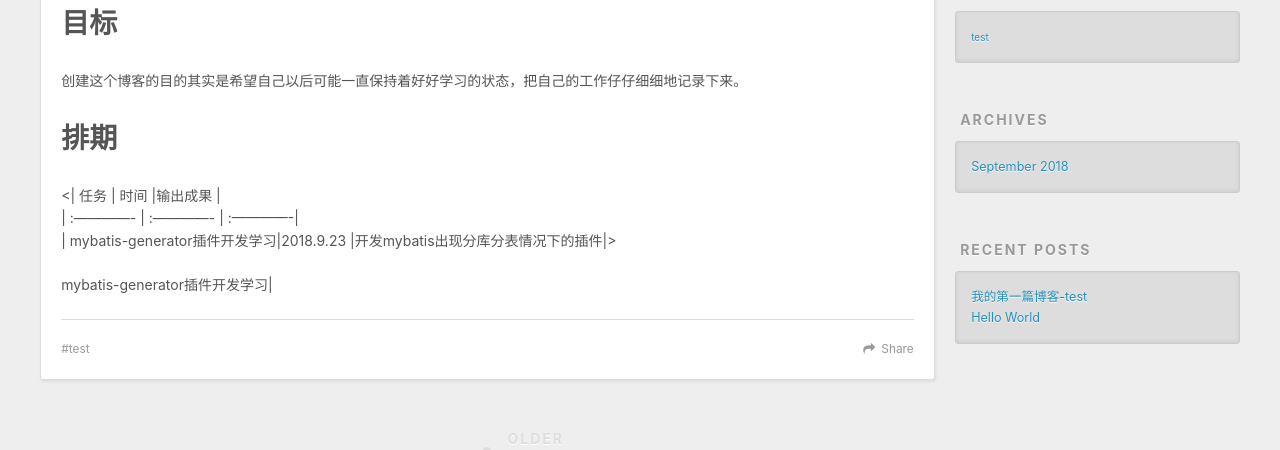
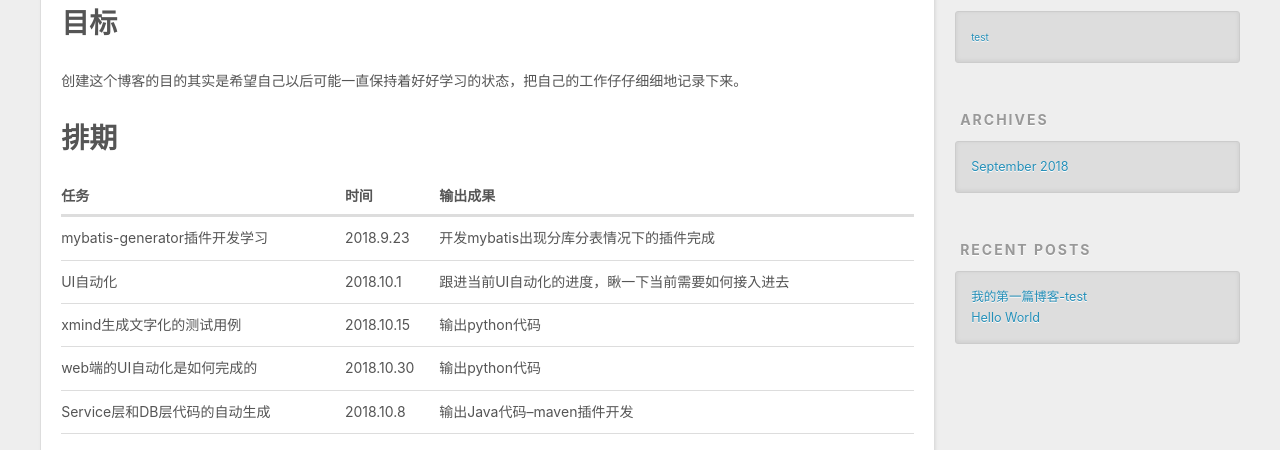
Before and after one commit to becausezhang/milly.github.io, a plain HTML site: page 2018/09/19/我的第一篇博客-test/index.html in a window 1280 px wide. Shown: the part 498-948 px from the top of the page. Drawn offline with nearby package versions, Linux system fonts and the light colour scheme.

Commit message:
Site updated: 2018-09-19 01:36:52

```diff
--- a/2018/09/19/我的第一篇博客-test/index.html
+++ b/2018/09/19/我的第一篇博客-test/index.html
@@ -7,18 +7,18 @@
 
   <title>我的第一篇博客-test | Hexo</title>
   <meta name="viewport" content="width=device-width, initial-scale=1, maximum-scale=1">
-  <meta name="description" content="创建我的第一篇git博客。 目标创建这个博客的目的其实是希望自己以后可能一直保持着好好学习的状态，把自己的工作仔仔细细地记录下来。 排期&amp;lt;| 任务     | 时间     |输出成果   || :————- | :————- | :————-|| mybatis-generator插件开发学习|2018.9.23 |开发mybatis出现分库分表情况下的插件|&amp;gt; mybatis-ge">
+  <meta name="description" content="创建我的第一篇git博客。 目标创建这个博客的目的其实是希望自己以后可能一直保持着好好学习的状态，把自己的工作仔仔细细地记录下来。 排期   任务 时间 输出成果     mybatis-generator插件开发学习 2018.9.23 开发mybatis出现分库分表情况下的插件完成   UI自动化 2018.10.1 跟进当前UI自动化的进度，瞅一下当前需要如何接入进去   xmind生成文字">
 <meta name="keywords" content="test">
 <meta property="og:type" content="article">
 <meta property="og:title" content="我的第一篇博客-test">
 <meta property="og:url" content="http://yoursite.com/2018/09/19/我的第一篇博客-test/index.html">
 <meta property="og:site_name" content="Hexo">
-<meta property="og:description" content="创建我的第一篇git博客。 目标创建这个博客的目的其实是希望自己以后可能一直保持着好好学习的状态，把自己的工作仔仔细细地记录下来。 排期&amp;lt;| 任务     | 时间     |输出成果   || :————- | :————- | :————-|| mybatis-generator插件开发学习|2018.9.23 |开发mybatis出现分库分表情况下的插件|&amp;gt; mybatis-ge">
+<meta property="og:description" content="创建我的第一篇git博客。 目标创建这个博客的目的其实是希望自己以后可能一直保持着好好学习的状态，把自己的工作仔仔细细地记录下来。 排期   任务 时间 输出成果     mybatis-generator插件开发学习 2018.9.23 开发mybatis出现分库分表情况下的插件完成   UI自动化 2018.10.1 跟进当前UI自动化的进度，瞅一下当前需要如何接入进去   xmind生成文字">
 <meta property="og:locale" content="default">
-<meta property="og:updated_time" content="2018-09-18T17:25:16.000Z">
+<meta property="og:updated_time" content="2018-09-18T17:36:28.000Z">
 <meta name="twitter:card" content="summary">
 <meta name="twitter:title" content="我的第一篇博客-test">
-<meta name="twitter:description" content="创建我的第一篇git博客。 目标创建这个博客的目的其实是希望自己以后可能一直保持着好好学习的状态，把自己的工作仔仔细细地记录下来。 排期&amp;lt;| 任务     | 时间     |输出成果   || :————- | :————- | :————-|| mybatis-generator插件开发学习|2018.9.23 |开发mybatis出现分库分表情况下的插件|&amp;gt; mybatis-ge">
+<meta name="twitter:description" content="创建我的第一篇git博客。 目标创建这个博客的目的其实是希望自己以后可能一直保持着好好学习的状态，把自己的工作仔仔细细地记录下来。 排期   任务 时间 输出成果     mybatis-generator插件开发学习 2018.9.23 开发mybatis出现分库分表情况下的插件完成   UI自动化 2018.10.1 跟进当前UI自动化的进度，瞅一下当前需要如何接入进去   xmind生成文字">
 
     <link rel="alternate" href="/atom.xml" title="Hexo" type="application/atom+xml">
 
@@ -89,8 +89,42 @@
 
         <p>创建我的第一篇git博客。</p>
 <h1 id="目标"><a href="#目标" class="headerlink" title="目标"></a>目标</h1><p>创建这个博客的目的其实是希望自己以后可能一直保持着好好学习的状态，把自己的工作仔仔细细地记录下来。</p>
-<h1 id="排期"><a href="#排期" class="headerlink" title="排期"></a>排期</h1><p>&lt;| 任务     | 时间     |输出成果   |<br>| :————- | :————- | :————-|<br>| mybatis-generator插件开发学习|2018.9.23 |开发mybatis出现分库分表情况下的插件|&gt;</p>
-<p>mybatis-generator插件开发学习|</p>
+<h1 id="排期"><a href="#排期" class="headerlink" title="排期"></a>排期</h1><table>
+<thead>
+<tr>
+<th style="text-align:left">任务</th>
+<th style="text-align:left">时间</th>
+<th style="text-align:left">输出成果</th>
+</tr>
+</thead>
+<tbody>
+<tr>
+<td style="text-align:left">mybatis-generator插件开发学习</td>
+<td style="text-align:left">2018.9.23</td>
+<td style="text-align:left">开发mybatis出现分库分表情况下的插件完成</td>
+</tr>
+<tr>
+<td style="text-align:left">UI自动化</td>
+<td style="text-align:left">2018.10.1</td>
+<td style="text-align:left">跟进当前UI自动化的进度，瞅一下当前需要如何接入进去</td>
+</tr>
+<tr>
+<td style="text-align:left">xmind生成文字化的测试用例</td>
+<td style="text-align:left">2018.10.15</td>
+<td style="text-align:left">输出python代码</td>
+</tr>
+<tr>
+<td style="text-align:left">web端的UI自动化是如何完成的</td>
+<td style="text-align:left">2018.10.30</td>
+<td style="text-align:left">输出python代码</td>
+</tr>
+<tr>
+<td style="text-align:left">Service层和DB层代码的自动生成</td>
+<td style="text-align:left">2018.10.8</td>
+<td style="text-align:left">输出Java代码–maven插件开发</td>
+</tr>
+</tbody>
+</table>
 
 
     </div>
```
Also changed, not shown: index.html (+36 -2 lines).
